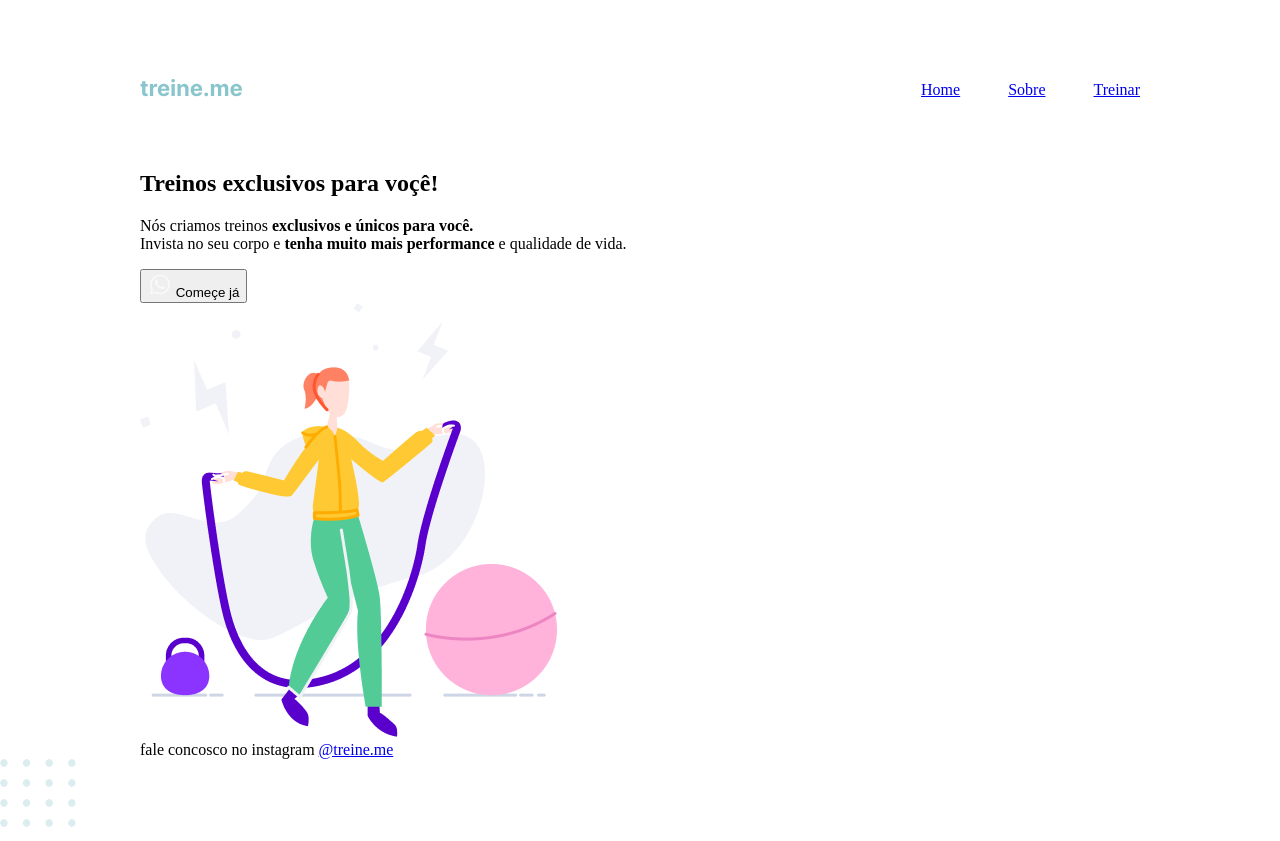
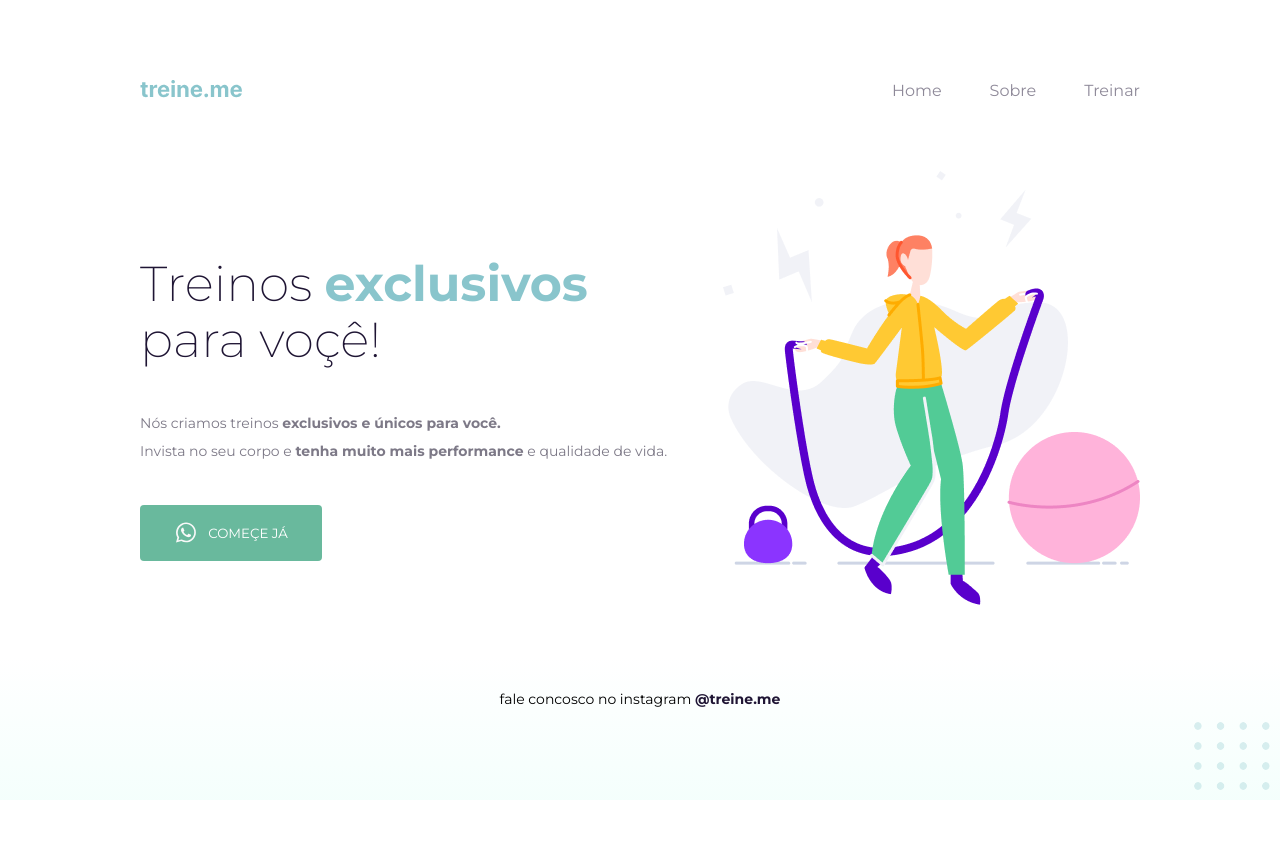
Before and after one commit to thalesparavela/Landing-Page-Fitness, a plain HTML site: page index.html in a window 1280 px wide. After the commit the page ends 800 px from the top, so only its background shows below. Drawn offline with Linux system fonts and the light colour scheme.

Commit message:
Final commit

```diff
--- a/index.html
+++ b/index.html
@@ -1,10 +1,17 @@
 <!DOCTYPE html>
 <html lang="pt-br">
   <head>
+    <link rel="stylesheet" href="style.css" />
+    <link rel="preconnect" href="https://fonts.googleapis.com" />
+    <link rel="preconnect" href="https://fonts.gstatic.com" crossorigin />
+    <link
+      href="https://fonts.googleapis.com/css2?family=Montserrat:wght@200;400;700&display=swap"
+      rel="stylesheet"
+    />
+
     <meta charset="UTF-8" />
     <meta name="viewport" content="width=device-width, initial-scale=1.0" />
     <title>Treine me</title>
-    <link rel="stylesheet" href="style.css" />
   </head>
   <body>
     <div class="page">
@@ -19,7 +26,7 @@
 
       <main>
         <section class="text">
-          <h1>Treinos exclusivos para voçê!</h1>
+          <h1>Treinos <span>exclusivos</span> para voçê!</h1>
           <p>
             Nós criamos treinos <strong>exclusivos e únicos para você.</strong
             ><br />
@@ -40,6 +47,6 @@
         >
       </footer>
     </div>
-    <img src="images/balls.svg" alt="balls" />
+    <img id="balls" src="images/balls.svg" alt="balls" />
   </body>
 </html>
--- a/style.css
+++ b/style.css
@@ -1,9 +1,29 @@
 .page {
   width: 1000px;
-  margin: 65px auto 0px;
+  margin: 0 auto 0;
+  padding-top: 65px;
 }
 body {
   margin: 0;
+  font-family: "Montserrat", sans-serif;
+  background: linear-gradient(
+    180deg,
+    rgba(227, 255, 248, 0) 82.08%,
+    rgba(227, 255, 248, 0.38) 100%
+  );
+
+  min-height: 100vh;
+}
+a {
+  text-decoration: none;
+  color: #1f1534;
+}
+ul li a {
+  opacity: 0.5;
+}
+ul li a:hover {
+  font-weight: bold;
+  opacity: 1;
 }
 nav {
   display: flex;
@@ -16,3 +36,57 @@ ul {
   list-style: none;
   gap: 48px;
 }
+h1 {
+  font-size: 49px;
+  line-height: 56px;
+  color: #1f1534;
+  font-weight: lighter;
+  width: 490px;
+}
+h1 span {
+  color: #89c5cc;
+  font-weight: bold;
+}
+section p {
+  margin: 40px 0px;
+  font-size: 14px;
+  line-height: 28px;
+  color: #7d7987;
+}
+button {
+  text-transform: uppercase;
+  color: #ffffff;
+  font-family: "Montserrat", sans-serif;
+  display: flex;
+  align-items: center;
+  width: 182px;
+  height: 56px;
+  justify-content: center;
+  gap: 10px;
+  background: #69b99d;
+  border: 0px;
+  border-radius: 4px;
+  cursor: pointer;
+}
+button:hover {
+  background: #4ea788;
+}
+footer {
+  font-size: 14px;
+  line-height: 28px;
+  text-align: center;
+  margin-top: 80px;
+}
+footer a {
+  font-weight: bold;
+}
+main {
+  display: flex;
+  align-items: center;
+  justify-content: space-between;
+}
+#balls {
+  position: fixed;
+  bottom: 0;
+  right: 0;
+}
```
